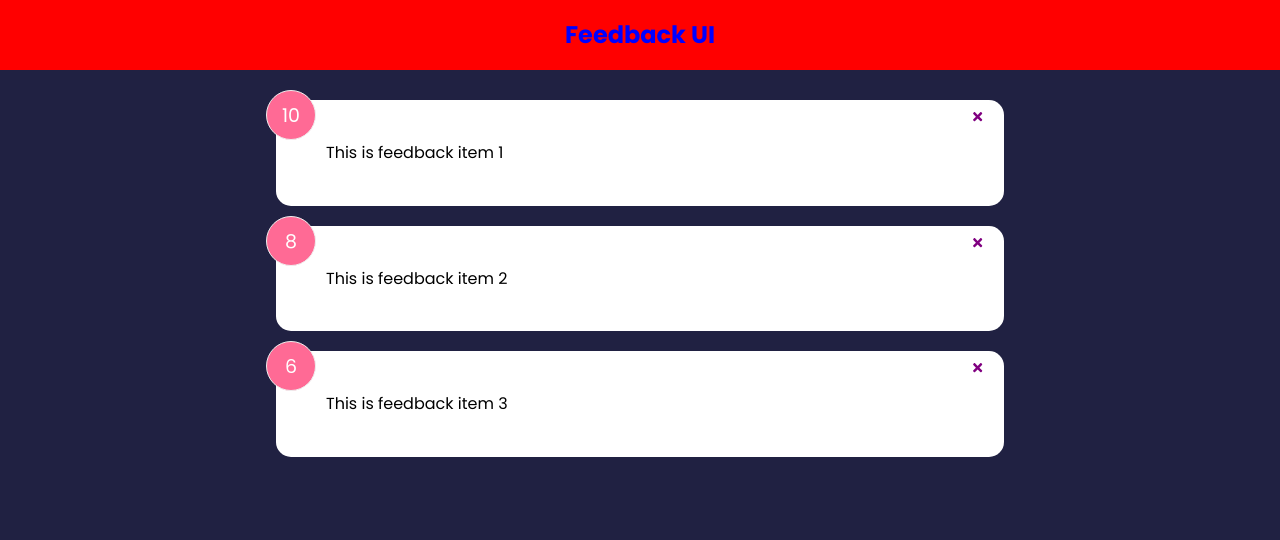
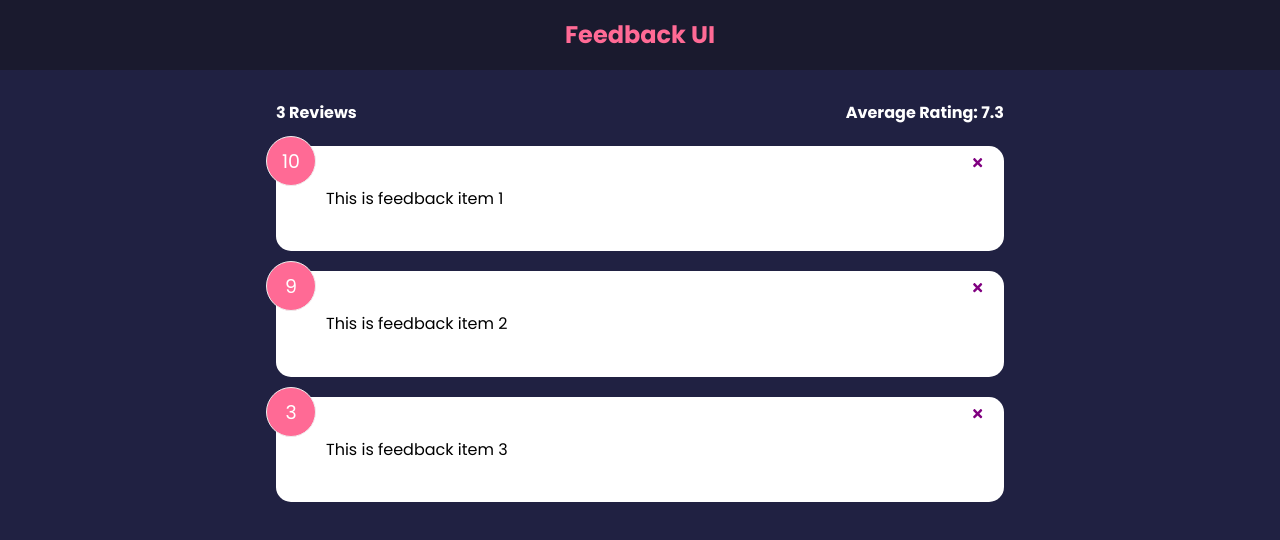
Before and after one commit to nish10/Feedback-App-React, a React (Create React App) app in the folder feedback-app/: page / in a window 1280 px wide. Shown: the top 540 px of the page. Built offline with nearby package versions, Linux system fonts and the light colour scheme.

Commit message:
Feedback Stats component and reactivity

```diff
--- a/feedback-app/src/App.js
+++ b/feedback-app/src/App.js
@@ -3,6 +3,7 @@
 import FeedbackList from './components/FeedbackList';
 import { useState } from 'react';
 import FeedbackData from './data/FeedbackData';
+import FeedbackStats from './components/FeedbackStats';
 
 function App() {
   const [feedback, setFeedback] = useState(FeedbackData);
@@ -15,8 +16,9 @@
 
   return (
     <>
-      <Header bgColor="red" textColor="blue" text="Feedback UI" />
+      <Header bgColor="#1A1A2E" color="#ff6a95" text="Feedback UI" />
       <div className="container">
+        <FeedbackStats feedback={feedback} />
         <FeedbackList feedback={feedback} handleDelete={deleteFeedback} />
       </div>
     </>
--- /dev/null
+++ b/feedback-app/src/components/FeedbackStats.jsx
@@ -0,0 +1,25 @@
+import React from 'react';
+import PropTypes from 'prop-types';
+
+function FeedbackStats({ feedback }) {
+  // Calculate Ratings Average
+  let average =
+    feedback.reduce((acc, cur) => {
+      return acc + cur.rating;
+    }, 0) / feedback.length;
+
+  average = average.toFixed(1).replace(/[.,]0$/, '');
+
+  return (
+    <div className="feedback-stats">
+      <h4>{feedback.length} Reviews</h4>
+      <h4>Average Rating: {isNaN(average) ? 0 : average}</h4>
+    </div>
+  );
+}
+
+FeedbackStats.propTypes = {
+  feedback: PropTypes.array.isRequired,
+};
+
+export default FeedbackStats;
--- a/feedback-app/src/data/FeedbackData.js
+++ b/feedback-app/src/data/FeedbackData.js
@@ -6,12 +6,12 @@
   },
   {
     id: 2,
-    rating: 8,
+    rating: 9,
     text: 'This is feedback item 2',
   },
   {
     id: 3,
-    rating: 6,
+    rating: 3,
     text: 'This is feedback item 3',
   },
 ];
```
